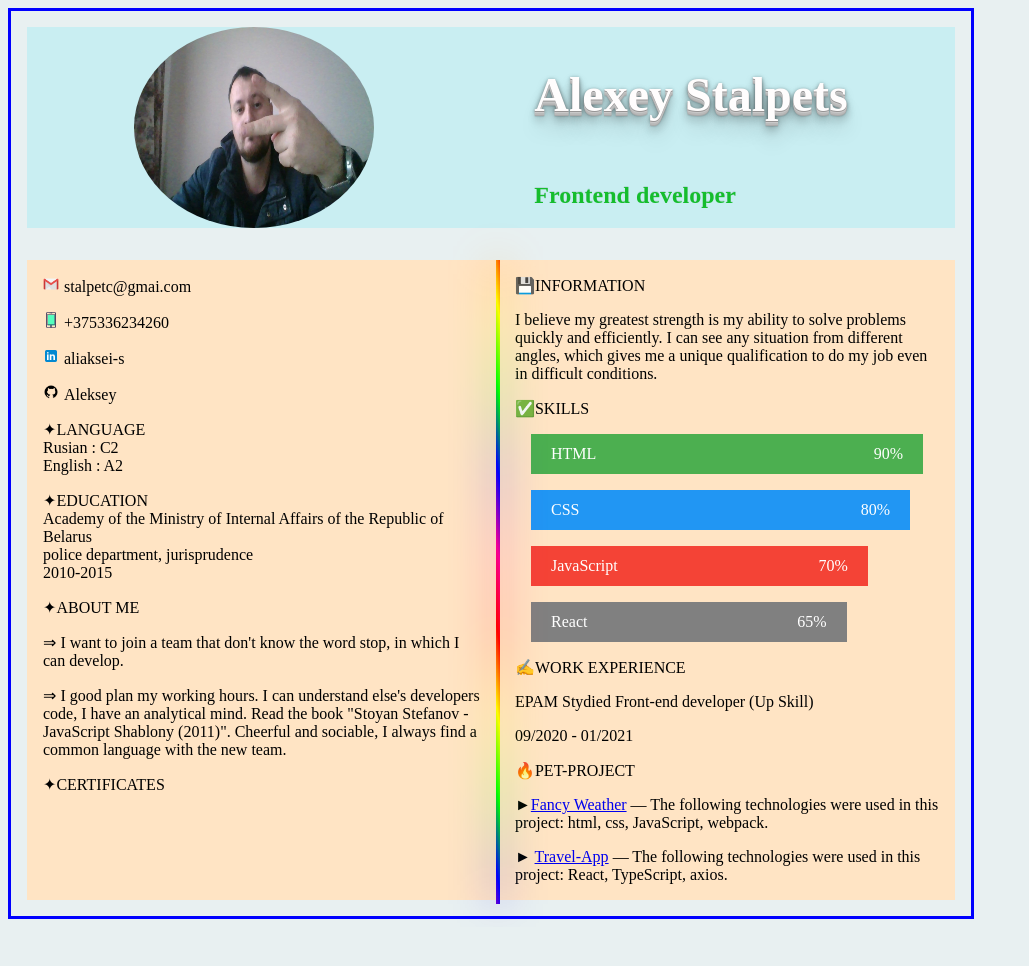
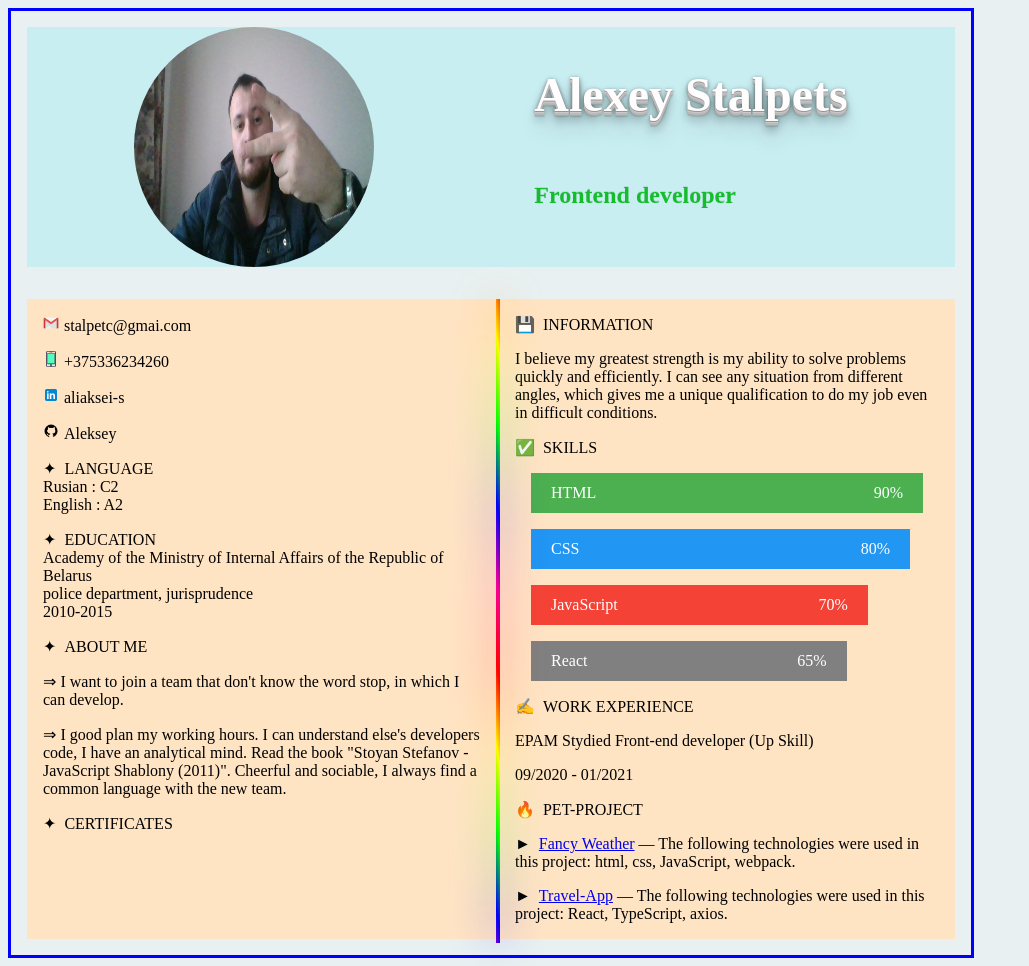
Before and after one commit to AlekseyGrimm/HTML-CSS-FE-Course, a plain HTML site: page index.html in a window 1280 px wide. Shown: the whole page, without its empty margins (0-1029 px from the left). Before the commit the page ends 927 px from the top, so only its background shows below. Drawn offline with Linux system fonts and the light colour scheme.

Commit message:
feat: update

```diff
--- a/index.html
+++ b/index.html
@@ -29,35 +29,35 @@
                 <p><a href="https://github.com/AlekseyGrimm" target="_blank" class="links">
                         <img src="./img/github.png" class="ico" alt="">Aleksey</a></p>
             </div>
-            <div class="language a ">&#10022;LANGUAGE
+            <div class="language a ">&#10022;&ensp;LANGUAGE
                 <div class="rus">Rusian : C2</div>
                 <div class="eng">English : A2</div>
             </div>
-            <div class="education a">&#10022;EDUCATION
+            <div class="education a">&#10022;&ensp;EDUCATION
                 <div>Academy of the Ministry of Internal Affairs of the Republic of Belarus</div>
                 <div>police department, jurisprudence</div>
                 <div>2010-2015</div>
             </div>
-            <div class="about a">&#10022;ABOUT ME
+            <div class="about a">&#10022;&ensp;ABOUT ME
                 <p>&#8658; I want to join a team that don't know the word stop, in which I can develop.</p>
                 <p>&#8658; I good plan my working hours. I can understand else's developers code, I have an analytical mind.
                     Read the book "Stoyan Stefanov - JavaScript Shablony (2011)".
                     Cheerful and sociable, I always find a common language with the new team.
                 </p>
             </div>
-            <div class="certificates a">&#10022;CERTIFICATES
+            <div class="certificates a">&#10022;&ensp;CERTIFICATES
                 <div></div>
                 <div></div>
             </div>
         </section>
         <div class="border"></div>
         <section class="content">
-            <div class="imformation a">&#128190;INFORMATION
+            <div class="imformation a">&#128190;&ensp;INFORMATION
                 <p>I believe my greatest strength is my ability to solve problems quickly and efficiently. I can see any
                     situation from different angles, which gives me a unique qualification to do my job even in
                     difficult conditions.</p>
             </div>
-            <div class="skill a">&#9989;SKILLS
+            <div class="skill a">&#9989;&ensp;SKILLS
                 <div class="container_skills">
                     <div class="skills html"><span>HTML</span> 90%</div>
                 </div>
@@ -71,15 +71,15 @@
                     <div class="skills react"><span>React</span>65%</div>
                 </div>
             </div>
-            <div class="experience a">&#9997;WORK EXPERIENCE
+            <div class="experience a">&#9997;&ensp;WORK EXPERIENCE
                 <p>EPAM Stydied Front-end developer (Up Skill)</p>
                 <p>09/2020 - 01/2021</p>
             </div>
-            <div class="project a">&#128293;PET-PROJECT</div>
-            <p class="project_p">&#9658;<a href="http://alekseygrimm.github.io/Fancy-weather">Fancy Weather</a> &mdash;
+            <div class="project a">&#128293;&ensp;PET-PROJECT</div>
+            <p class="project_p">&#9658;&ensp;<a href="http://alekseygrimm.github.io/Fancy-weather">Fancy Weather</a> &mdash;
                 The following technologies were used in this project: html, css, JavaScript, webpack.
                 </p>
-            <p class="project_p">&#9658; <a href="https://uladzislaukutarkin.github.io/travel-app/#/">Travel-App</a> &mdash;
+            <p class="project_p">&#9658;&ensp;<a href="https://uladzislaukutarkin.github.io/travel-app/#/">Travel-App</a> &mdash;
                 The following technologies were used in this project: React, TypeScript, axios.
                 </p>
         </section>
--- a/styles.css
+++ b/styles.css
@@ -15,9 +15,16 @@
 }
 
 .foto{
-    max-width: 15rem;
-    border-radius: 50%;
+    width: 15em;
+    height: 15em;
+    border-radius: 10em;
     margin-right: 10em;
+    transition: 0.5s;
+}
+.foto:hover{
+    box-shadow: 0px 0px 20px 10px #673ab7;
+    cursor: pointer;
+    transform: scale(1.1);
 }
 
 .page_name{
@@ -38,6 +45,14 @@
 .links{
     text-decoration: none;
     color: black;
+    transition: 0.4s;
+}
+
+.links:hover{
+    color: #6b18e7;
+    text-shadow: steelblue;
+    text-shadow: 0px 0px 15px #0b18ec;
+    font-size: 18px;
 }
 
 .ico{
```
